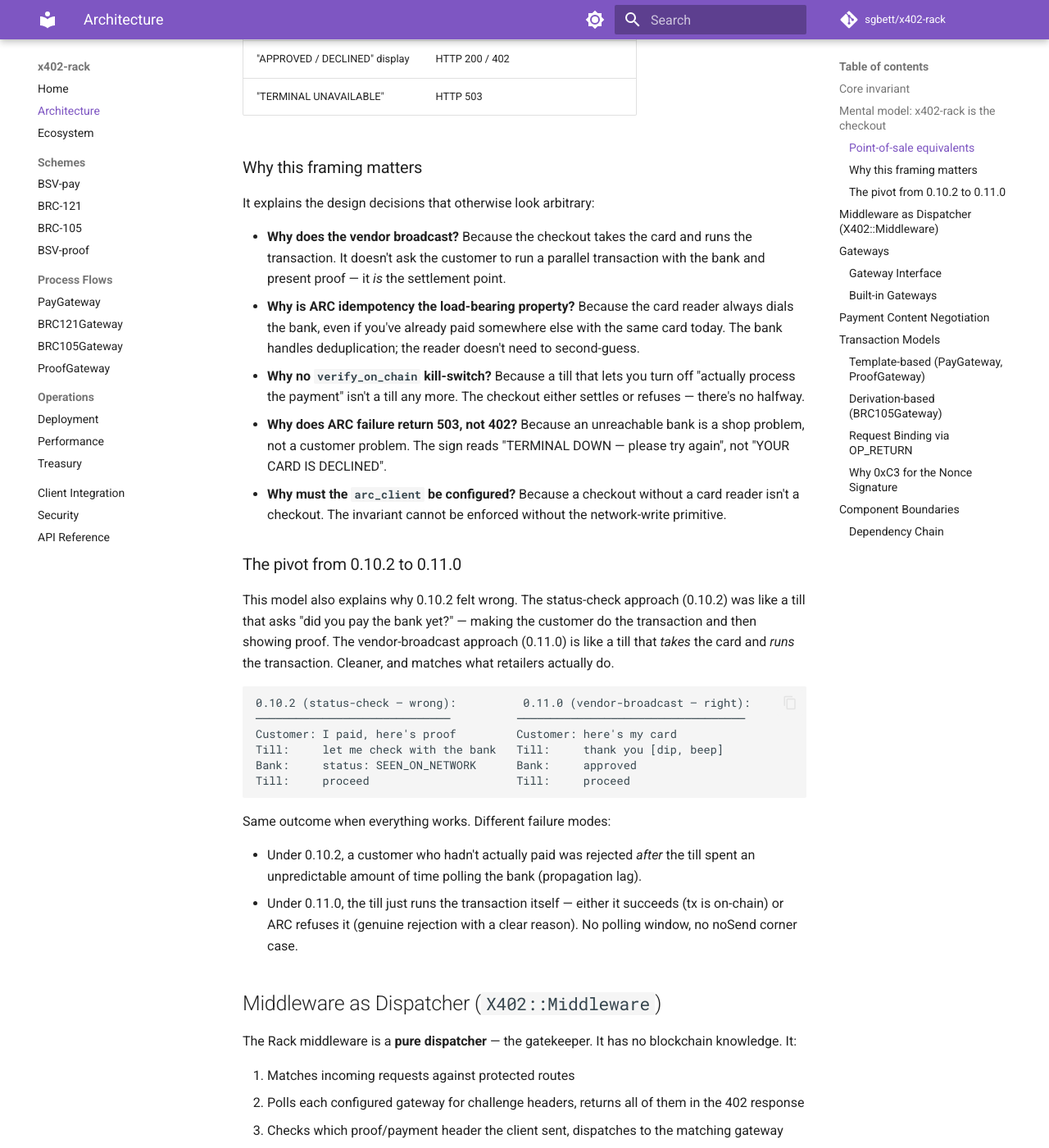
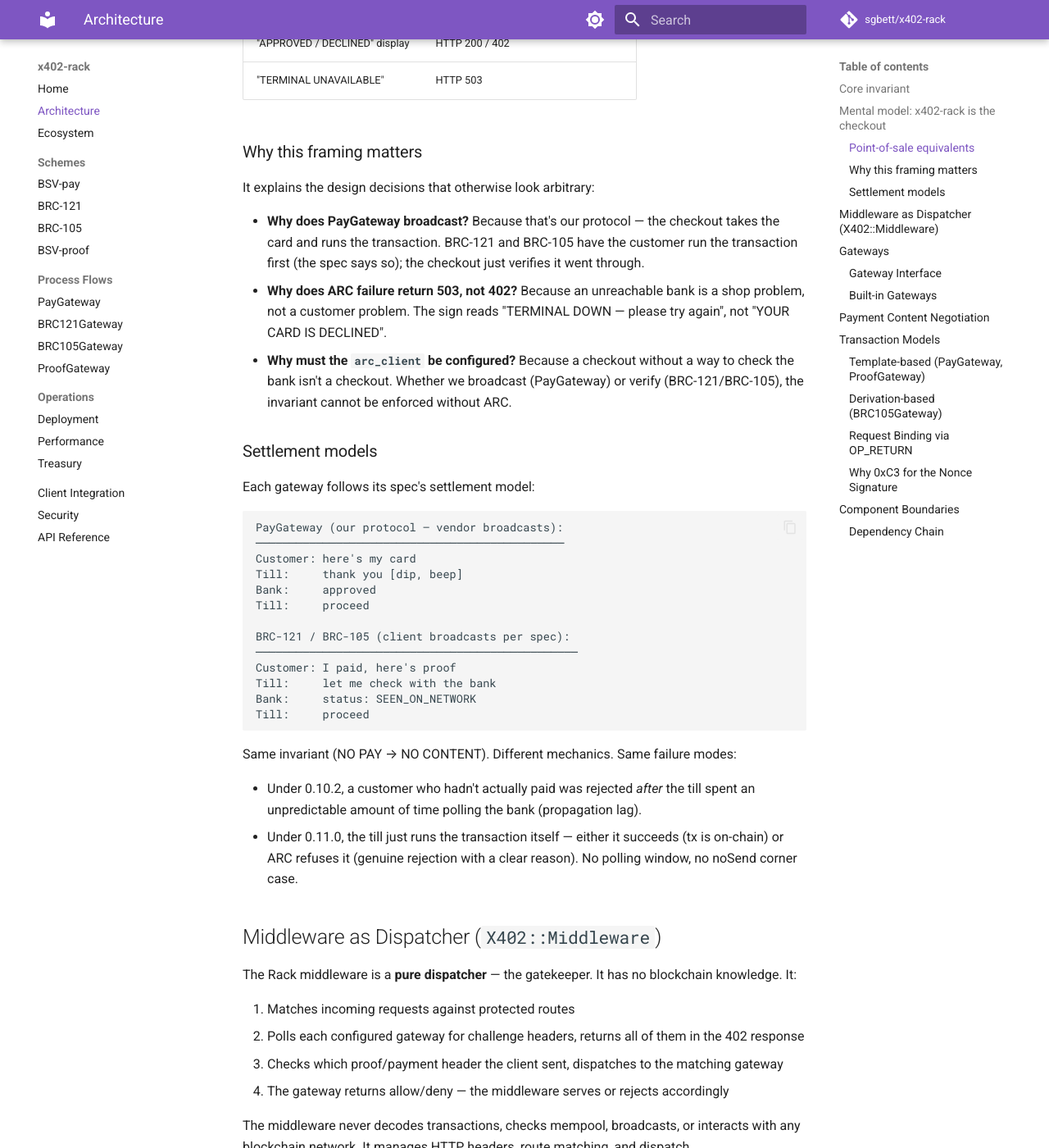
Before and after one commit to sgbett/x402-rack, an MkDocs documentation site: the page built from docs/architecture.md, in a window 1280 px wide and 1400 px high, scrolled down 1424 px. Shown: the whole window at 82% size. Built offline with MkDocs 1.6.1 and Material for MkDocs 9.7.7, drawn with Linux system fonts in a browser that asks for light colours; comment, search, counter and statistics services are not loaded; some of the changed text lies outside the part shown.

Commit message:
docs: update all docs for client-broadcast model
- architecture.md: core invariant rewritten, checkout analogy updated
  for per-gateway settlement models, broken anchor links fixed
- DESIGN.md: added BRC-121 scheme, updated count to four, added
  BRC121Gateway process flow link
- deployment.md: ARC dependency section rewritten
- process-flow/brc105-gateway.md: full rewrite — client broadcasts,
  server verifies via status, sequence diagrams corrected
- process-flow/brc121-gateway.md: added ARC status check step,
  fixed WalletClient → Client, added broadcast/verify columns

Co-Authored-By: Claude Opus 4.6 (1M context) <noreply@anthropic.com>

````diff
--- a/docs/architecture.md
+++ b/docs/architecture.md
@@ -2,16 +2,20 @@
 
 ## Core invariant
 
-> **x402-rack serves content if and only if the vendor has broadcast the payment transaction to the BSV network.**
+> **x402-rack serves content if and only if the payment transaction is confirmed on the BSV network.**
 
-This is the one job. `BRC121Gateway` and `BRC105Gateway` enforce it by broadcasting the client's signed BEEF to ARC themselves, after the payment output has been verified but **before** any wallet or replay state is mutated. ARC's idempotency means duplicate broadcasts (when the client has already broadcast) are safe — they return 2xx without duplicating work. `ProofGateway` keeps its original semantics (client broadcasts first, server reads ARC status via `arc_client.status(txid)`) because the scheme is explicitly proof-of-prior-payment.
+This is the one job. Each gateway enforces it according to its spec:
 
-Failures bifurcate cleanly in the HTTP response:
+- **PayGateway** broadcasts the tx to ARC itself (our protocol, our design).
+- **BRC121Gateway** and **BRC105Gateway** verify the client's broadcast via `arc_client.status(txid)` — per BRC-121 §5 and BRC-105 §6.3, the client broadcasts.
+- **ProofGateway** checks ARC status (client broadcasts first, per the merkleworks scheme).
 
-- **402** — ARC rejected the broadcast (malformed tx, insufficient funds, double-spend; client fault)
+All paths block the 200 until ARC confirms. Failures bifurcate cleanly:
+
+- **402** — tx not on-chain, rejected, or invalid (client fault)
 - **503** — ARC unreachable / 5xx / timeout (infrastructure fault)
 
-See [schemes/brc-121.md](schemes/brc-121.md#vendor-broadcast) and [schemes/brc-105.md](schemes/brc-105.md#vendor-broadcast) for the per-gateway specifics.
+See [schemes/brc-121.md](schemes/brc-121.md#on-chain-verification) and [schemes/brc-105.md](schemes/brc-105.md#on-chain-verification) for per-gateway specifics.
 
 ## Mental model: x402-rack is the checkout
 
@@ -48,26 +52,31 @@ The customer presents payment. The checkout processes it — settling on-chain a
 
 It explains the design decisions that otherwise look arbitrary:
 
-- **Why does the vendor broadcast?** Because the checkout takes the card and runs the transaction. It doesn't ask the customer to run a parallel transaction with the bank and present proof — it *is* the settlement point.
-- **Why is ARC idempotency the load-bearing property?** Because the card reader always dials the bank, even if you've already paid somewhere else with the same card today. The bank handles deduplication; the reader doesn't need to second-guess.
-- **Why no `verify_on_chain` kill-switch?** Because a till that lets you turn off "actually process the payment" isn't a till any more. The checkout either settles or refuses — there's no halfway.
+- **Why does PayGateway broadcast?** Because that's our protocol — the checkout takes the card and runs the transaction. BRC-121 and BRC-105 have the customer run the transaction first (the spec says so); the checkout just verifies it went through.
 - **Why does ARC failure return 503, not 402?** Because an unreachable bank is a shop problem, not a customer problem. The sign reads "TERMINAL DOWN — please try again", not "YOUR CARD IS DECLINED".
-- **Why must the `arc_client` be configured?** Because a checkout without a card reader isn't a checkout. The invariant cannot be enforced without the network-write primitive.
+- **Why must the `arc_client` be configured?** Because a checkout without a way to check the bank isn't a checkout. Whether we broadcast (PayGateway) or verify (BRC-121/BRC-105), the invariant cannot be enforced without ARC.
 
-### The pivot from 0.10.2 to 0.11.0
+### Settlement models
 
-This model also explains why 0.10.2 felt wrong. The status-check approach (0.10.2) was like a till that asks "did you pay the bank yet?" — making the customer do the transaction and then showing proof. The vendor-broadcast approach (0.11.0) is like a till that *takes* the card and *runs* the transaction. Cleaner, and matches what retailers actually do.
+Each gateway follows its spec's settlement model:
 
 ```
-0.10.2 (status-check — wrong):          0.11.0 (vendor-broadcast — right):
-─────────────────────────────          ──────────────────────────────────
-Customer: I paid, here's proof         Customer: here's my card
-Till:     let me check with the bank   Till:     thank you [dip, beep]
-Bank:     status: SEEN_ON_NETWORK      Bank:     approved
-Till:     proceed                      Till:     proceed
+PayGateway (our protocol — vendor broadcasts):
+──────────────────────────────────────────────
+Customer: here's my card
+Till:     thank you [dip, beep]
+Bank:     approved
+Till:     proceed
+
+BRC-121 / BRC-105 (client broadcasts per spec):
+────────────────────────────────────────────────
+Customer: I paid, here's proof
+Till:     let me check with the bank
+Bank:     status: SEEN_ON_NETWORK
+Till:     proceed
 ```
 
-Same outcome when everything works. Different failure modes:
+Same invariant (NO PAY → NO CONTENT). Different mechanics. Same failure modes:
 
 - Under 0.10.2, a customer who hadn't actually paid was rejected *after* the till spent an unpredictable amount of time polling the bank (propagation lag).
 - Under 0.11.0, the till just runs the transaction itself — either it succeeds (tx is on-chain) or ARC refuses it (genuine rejection with a clear reason). No polling window, no noSend corner case.
````
Also changed, not shown: DESIGN.md (+10 -6 lines), docs/operations/deployment.md (+1 -1 lines), docs/process-flow/brc105-gateway.md (+30 -21 lines), docs/process-flow/brc121-gateway.md (+27 -9 lines).
